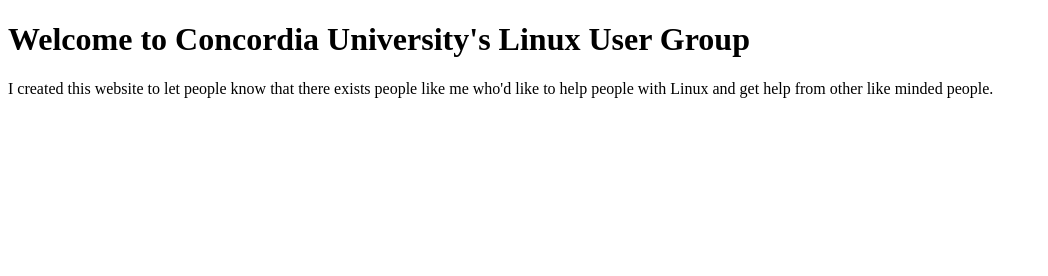
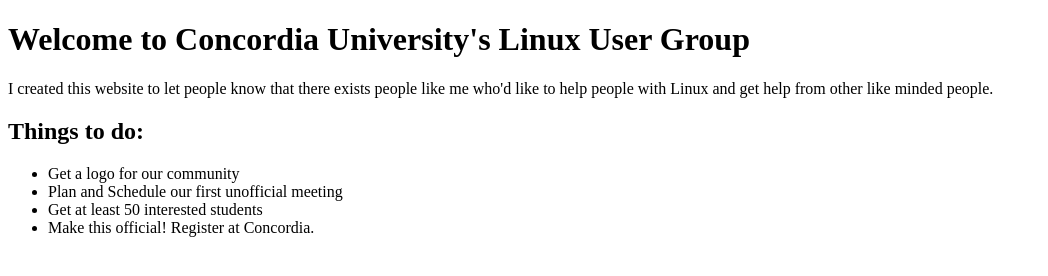
Before and after one commit to UniversiteConcordia/lug, a plain HTML site: page index.html in a window 1280 px wide. Shown: the whole page, without its empty margins (0-1048 px from the left). Drawn offline with Linux system fonts and the light colour scheme.

Commit message:
added things to do

```diff
--- a/index.html
+++ b/index.html
@@ -7,5 +7,12 @@
   <body>
     <h1>Welcome to Concordia University's Linux User Group</h1>
     <p>I created this website to let people know that there exists people like me who'd like to help people with Linux and get help from other like minded people.</p>
+    <h2>Things to do:</h2>
+    <ul>
+      <li>Get a logo for our community</li>
+      <li>Plan and Schedule our first unofficial meeting</li>
+      <li>Get at least 50 interested students</li>
+      <li>Make this official! Register at Concordia.</li>
+    </ul>
   </body>
 </html>
```
